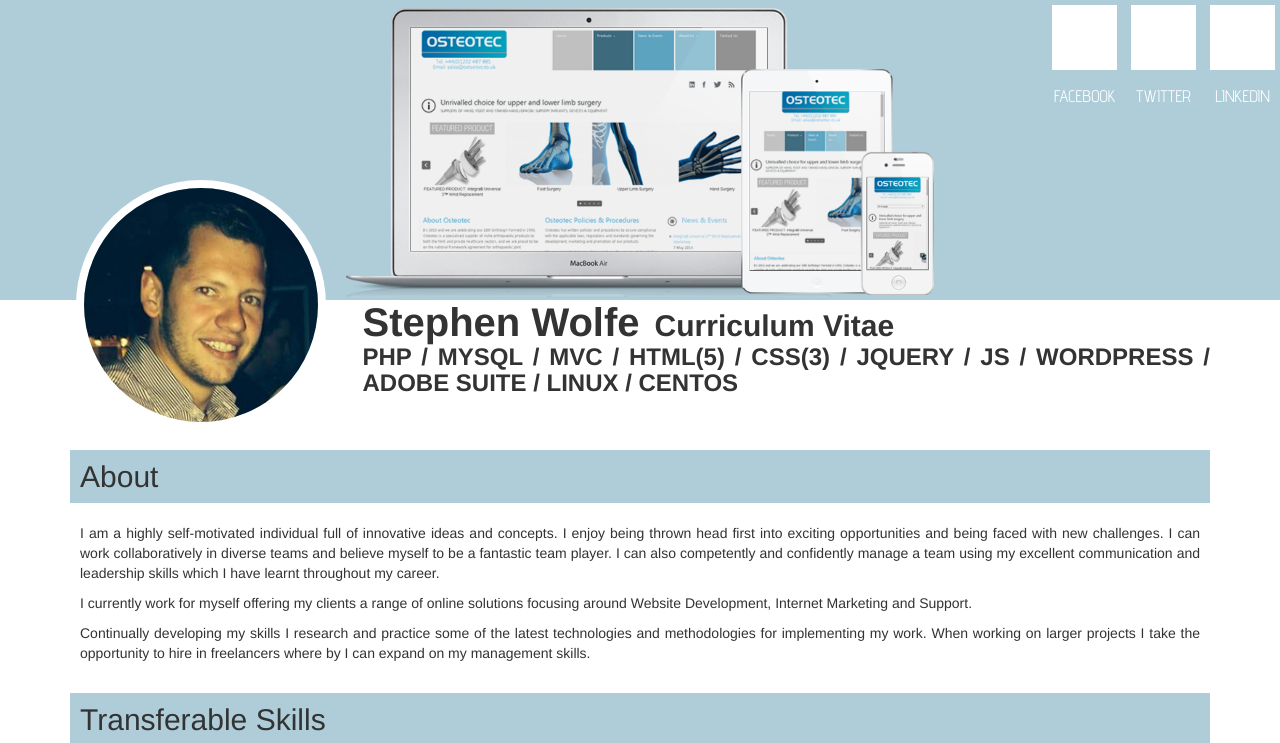
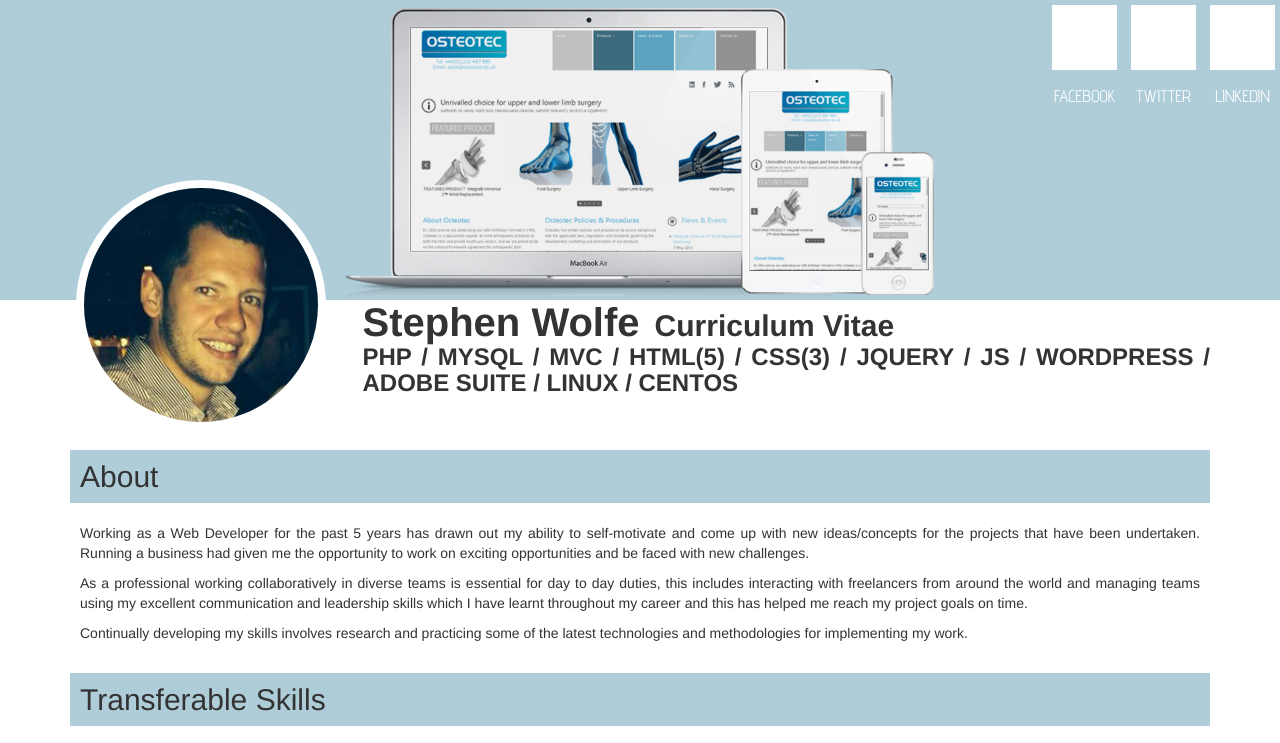
Before and after one commit to stevewolfe555/stevecv, a plain HTML site: page index.html in a window 1280 px wide. Shown: the top 743 px of the page. Drawn offline with nearby package versions, Linux system fonts and the light colour scheme; a web font is replaced by a local one.

Commit message:
Intro text updated
Put new text in on the home page index.html

```diff
--- a/index.html
+++ b/index.html
@@ -61,9 +61,11 @@
         <div class="row">
        	  <div class="col-lg-12">
        	    <h2 class="section-title">About</h2>
-            <p>I am a highly self-motivated individual full of innovative  ideas and concepts. I enjoy being thrown head first into exciting opportunities  and being faced with new challenges. I can work collaboratively in diverse  teams and believe myself to be a fantastic team player. I can also competently  and confidently manage a team using my excellent communication and leadership  skills which I have learnt throughout my career.</p>
-            <p>I currently work for myself offering my clients a range of  online solutions focusing around Website Development, Internet Marketing and  Support.</p>
-            <p>Continually developing my skills I research and practice  some of the latest technologies and methodologies for implementing my work.  When working on larger projects I take the opportunity to hire in freelancers  where by I can expand on my management skills.</p>
+            <p>Working as a Web  Developer for the past 5 years has drawn out my ability to self-motivate and  come up with new ideas/concepts for the projects that have been undertaken.  Running a business had given me the opportunity to work on exciting  opportunities and be faced with new challenges. </p>
+            <p>
+              As a professional working  collaboratively in diverse teams is essential for day to day duties, this  includes interacting with freelancers from around the world and managing teams  using my excellent communication and leadership skills which I have learnt  throughout my career and this has helped me reach my project goals on time.<br>
+            </p>
+            <p>Continually developing my skills involves research and practicing some  of the latest technologies and methodologies for implementing my work.</p>
           </div>
         </div>
         <div class="row">
```
